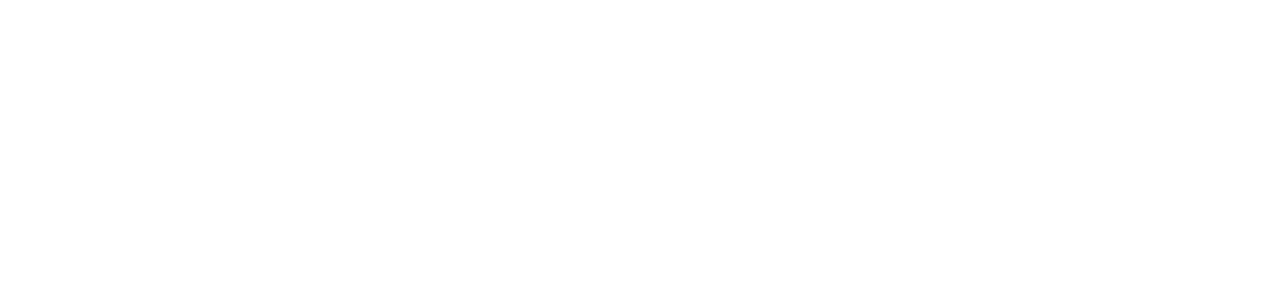
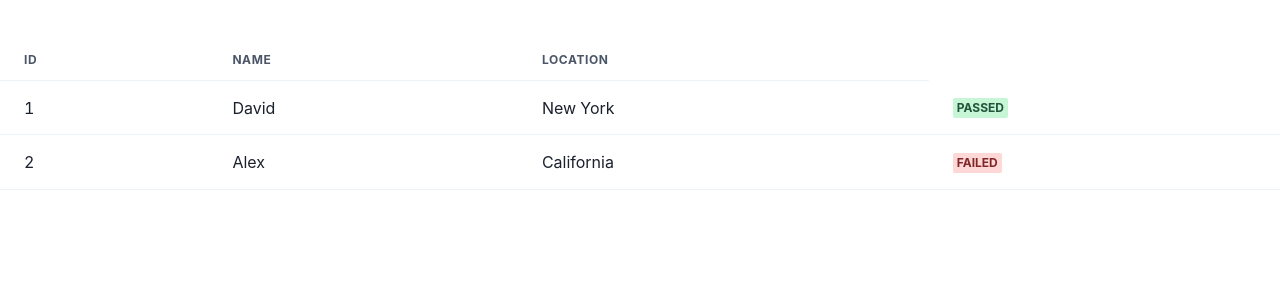
Before and after one commit to usmanabdurrehman/React-tutorials, a React app: page / in a window 1280 px wide. Shown: the top 300 px of the page. Built offline with nearby package versions, Linux system fonts and the light colour scheme; the HTML template or start-up script is replaced by a standard one.

Commit message:
Frontend Optimization

```diff
--- a/src/App.tsx
+++ b/src/App.tsx
@@ -1,23 +1,10 @@
-import { QueryClient, QueryClientProvider } from "react-query";
 import { ChakraProvider } from "@chakra-ui/react";
-
-const queryClient = new QueryClient({
-  defaultOptions: {
-    queries: {
-      refetchOnMount: false,
-      refetchOnWindowFocus: false,
-      refetchOnReconnect: false,
-      retry: 0,
-    },
-  },
-});
+import TableComponent from "./Components/Table";
 
 export default function App() {
   return (
     <ChakraProvider>
-      <QueryClientProvider client={queryClient}>
-        {/* Tutorial Code Here */}
-      </QueryClientProvider>
+      <TableComponent />
     </ChakraProvider>
   );
 }
--- /dev/null
+++ b/src/Components/Table.tsx
@@ -0,0 +1,49 @@
+import React from "react";
+
+import {
+  Table,
+  Thead,
+  Tbody,
+  Tr,
+  Th,
+  Td,
+  TableContainer,
+  Badge,
+} from "@chakra-ui/react";
+import {
+  LOCATIONS,
+  LOCATIONS_MAP,
+  PASSED_STUDENT_IDS,
+  PASSED_STUDENT_IDS_SET,
+  STUDENTS,
+} from "./data";
+
+export default function TableComponent() {
+  return (
+    <Table variant="simple" mt={10}>
+      <Thead>
+        <Tr>
+          <Th>ID</Th>
+          <Th>Name</Th>
+          <Th>Location</Th>
+        </Tr>
+      </Thead>
+      <Tbody>
+        {STUDENTS.map((student) => (
+          <Tr>
+            <Td>{student.id}</Td>
+            <Td>{student.name}</Td>
+            <Td>{LOCATIONS_MAP[student.locationId]}</Td>
+            <Td>
+              {PASSED_STUDENT_IDS_SET.has(student.id) ? (
+                <Badge colorScheme="green">Passed</Badge>
+              ) : (
+                <Badge colorScheme="red">Failed</Badge>
+              )}
+            </Td>
+          </Tr>
+        ))}
+      </Tbody>
+    </Table>
+  );
+}
--- /dev/null
+++ b/src/Components/data.ts
@@ -0,0 +1,22 @@
+export const LOCATIONS = [
+  { id: 1, name: "New York" },
+  { id: 2, name: "California" },
+  { id: 3, name: "Texas" },
+];
+
+export const LOCATIONS_MAP = LOCATIONS.reduce(
+  (acc: { [id: number]: string }, val) => {
+    acc[val.id] = val.name;
+    return acc;
+  },
+  {}
+);
+
+export const PASSED_STUDENT_IDS = [1, 4, 5, 10, 3];
+
+export const PASSED_STUDENT_IDS_SET = new Set(PASSED_STUDENT_IDS);
+
+export const STUDENTS = [
+  { id: 1, name: "David", locationId: 1 },
+  { id: 2, name: "Alex", locationId: 2 },
+];
```
Also changed, not shown: package.json (+1 -10 lines), 1 other file (tests, documents, lock files or other folders).
